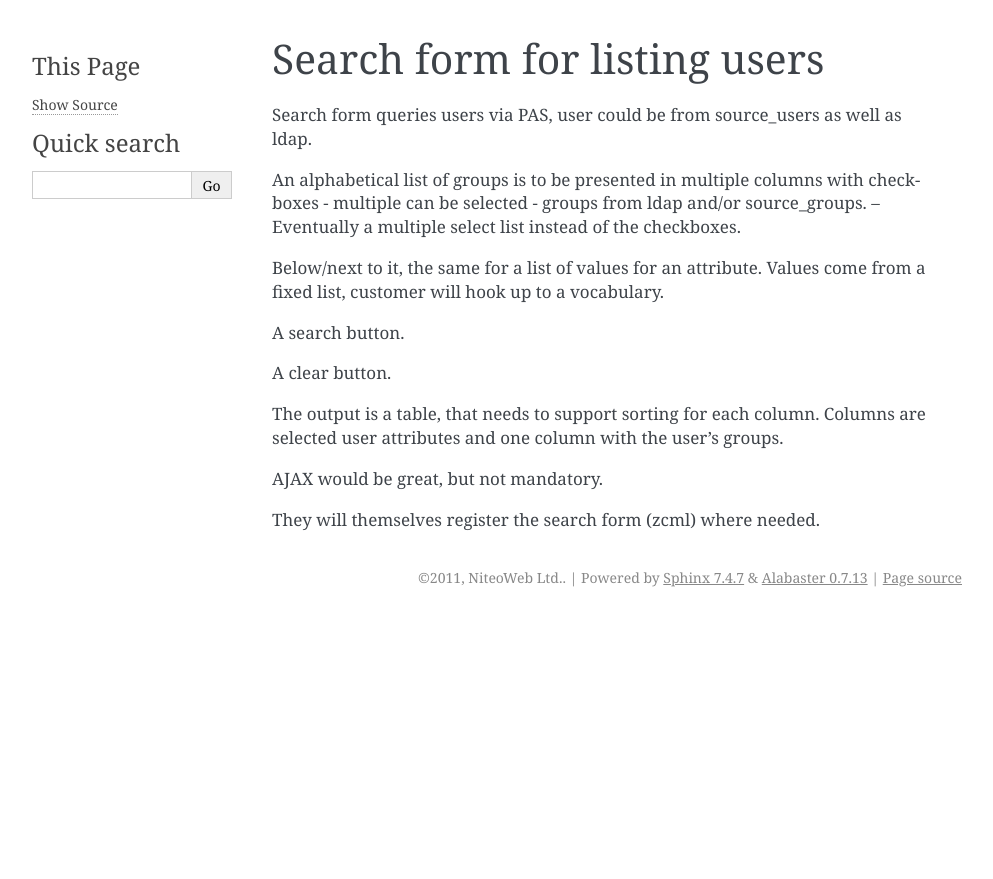
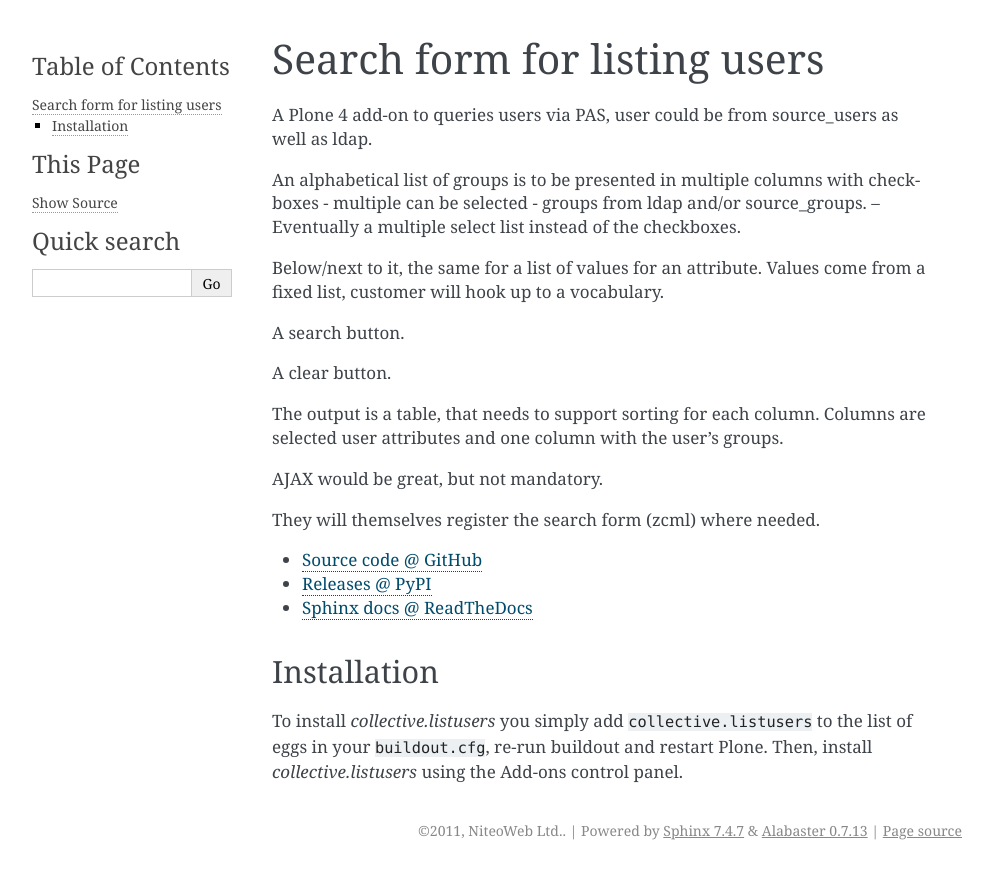
Before and after one commit to collective/collective.listusers, a Sphinx documentation site: the page built from docs/README.rst, in a window 1280 px wide. Shown: the top 879 px of the page, without its empty margins (148-1141 px from the left). Built offline with Sphinx 7.4.7, drawn with Linux system fonts in a browser that asks for light colours.

Commit message:
docs updates
git-svn-id: https://niteoweb.repositoryhosting.com/svn/niteoweb_pas/trunk@5 afe85128-105f-4aaf-9e72-249f3def22f3

```diff
--- a/docs/README.rst
+++ b/docs/README.rst
@@ -2,7 +2,7 @@
 Search form for listing users
 =============================
 
-Search form queries users via PAS, user could be from source_users as
+A Plone 4 add-on to queries users via PAS, user could be from source_users as
 well as ldap.
 
 An alphabetical list of groups is to be presented in multiple columns
@@ -24,3 +24,14 @@ user's groups.
 AJAX would be great, but not mandatory.
 
 They will themselves register the search form (zcml) where needed.
+
+* `Source code @ GitHub <http://github.com/collective/collective.listusers>`_
+* `Releases @ PyPI <http://pypi.python.org/pypi/collective.listusers>`_
+* `Sphinx docs @ ReadTheDocs <http://readthedocs.org/docs/collectivelistusers>`_
+
+Installation
+============
+
+To install `collective.listusers` you simply add ``collective.listusers``
+to the list of eggs in your ``buildout.cfg``, re-run buildout and restart Plone.
+Then, install `collective.listusers` using the Add-ons control panel.
```
Also changed, not shown: docs/FUTURE.rst (line endings or trailing spaces), docs/LICENSE.rst (line endings or trailing spaces), 1 other file.
